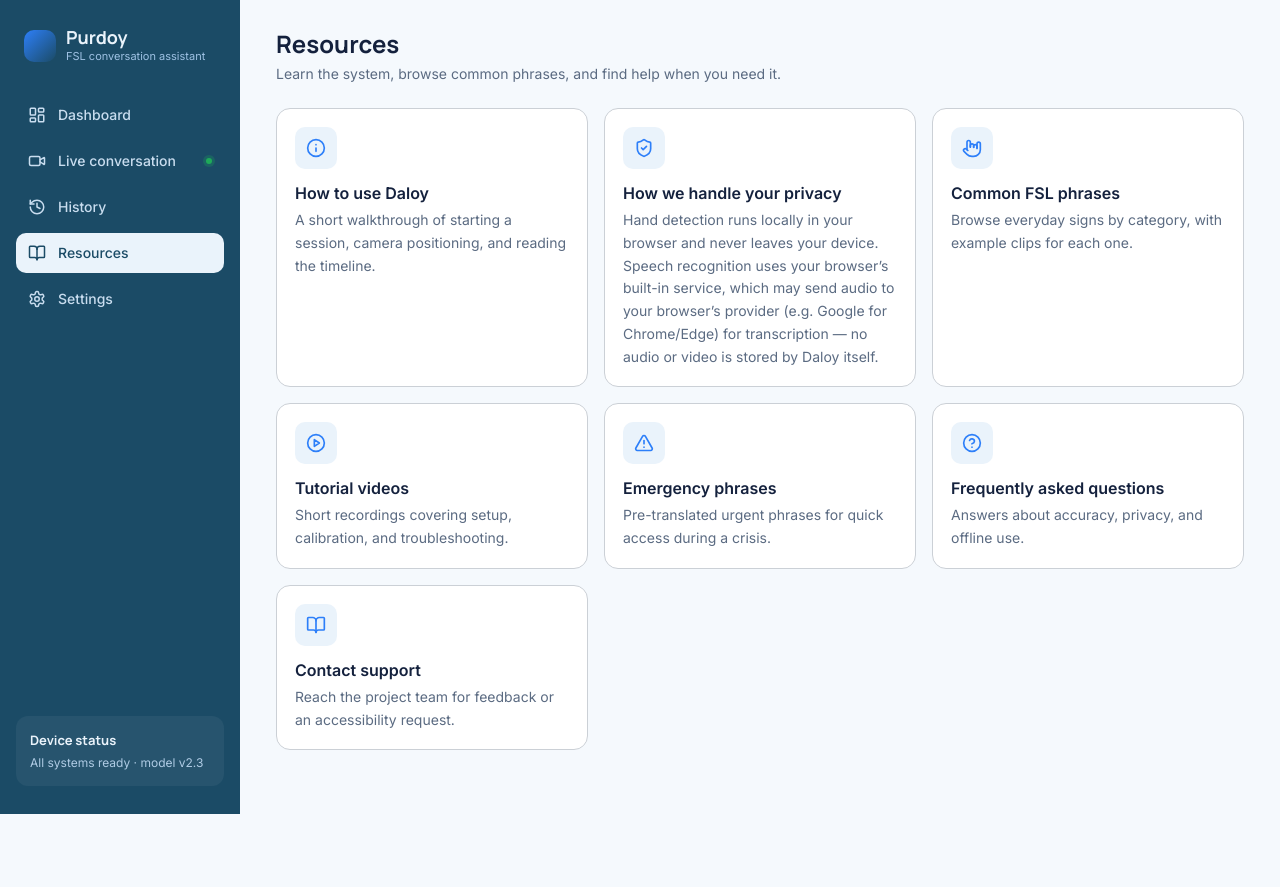
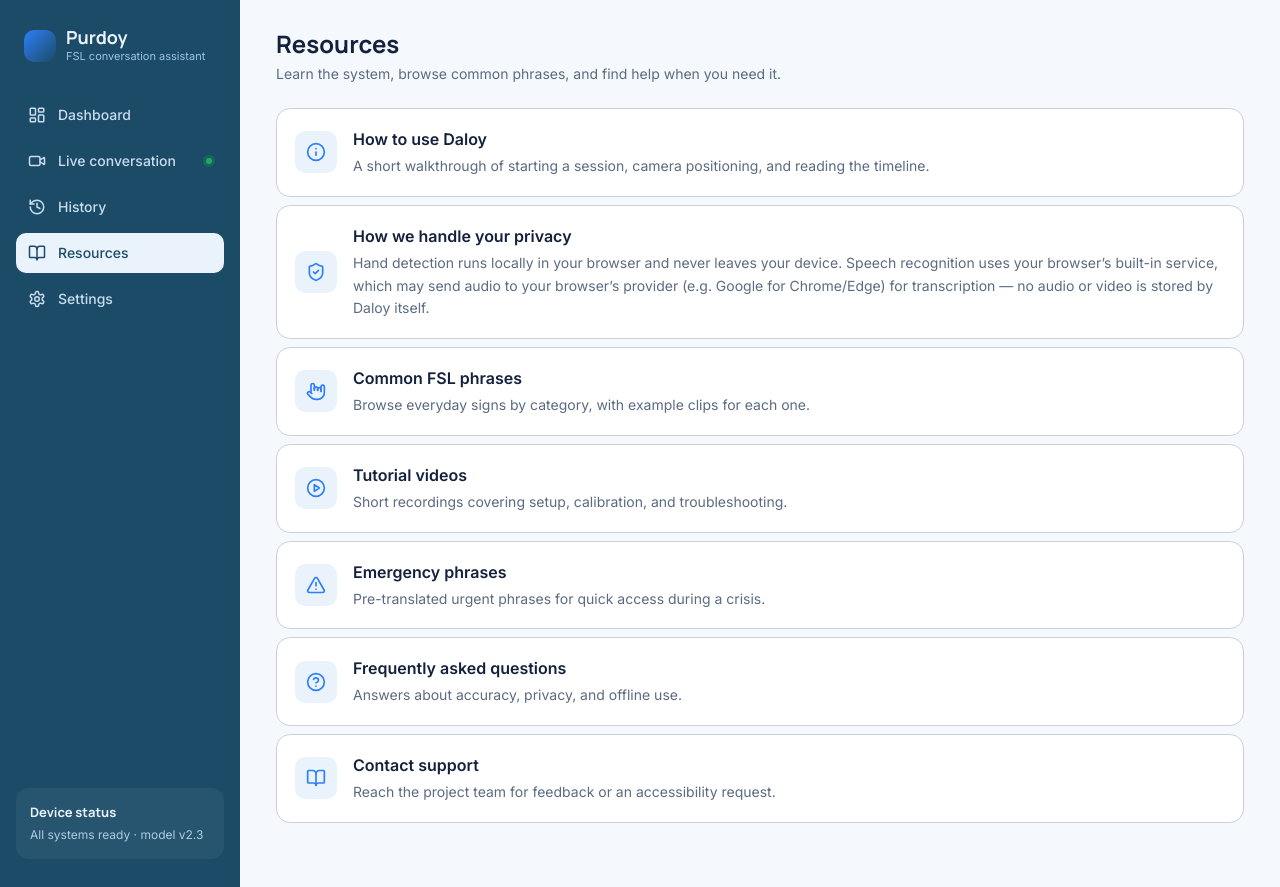
Before and after one commit to Kzarka7/SignSync, a React (Vite) app: page /resources in a window 1280 px wide. Before the commit the page ends 814 px from the top, so only its background shows below. Built offline with nearby package versions, Linux system fonts and the light colour scheme; no server answers.

Commit message:
fixing resources ui

```diff
--- a/src/components/history/SessionHistoryCard.tsx
+++ b/src/components/history/SessionHistoryCard.tsx
@@ -4,7 +4,7 @@ import Button from '../shared/Button'
 
 export default function SessionHistoryCard({ session }: { session: ConversationSession }) {
   return (
-    <div className="flex items-center gap-4 p-4 border border-border rounded-xl2 bg-white mb-2.5">
+    <div className="flex items-center gap-4 p-[18px] border border-border rounded-xl2 bg-white mb-2.5">
       <div className="w-13 h-13 rounded-[10px] bg-signal-light text-signal flex items-center justify-center flex-shrink-0" style={{ width: 42, height: 42 }}>
         <Video size={20} />
       </div>
--- a/src/components/resources/ResourceCard.tsx
+++ b/src/components/resources/ResourceCard.tsx
@@ -2,12 +2,14 @@ import { LucideIcon } from 'lucide-react'
 
 export default function ResourceCard({ icon: Icon, title, description }: { icon: LucideIcon; title: string; description: string }) {
   return (
-    <div className="bg-white border border-border rounded-xl2 p-4.5 cursor-pointer hover:border-[#c9d6e4] hover:-translate-y-px transition-transform" style={{ padding: '18px' }}>
-      <div className="rounded-[10px] bg-signal-light text-signal flex items-center justify-center mb-3" style={{ width: 42, height: 42 }}>
+    <div className="grid grid-cols-[42px_1fr] gap-4 items-center bg-white border border-border rounded-xl2 p-[18px] cursor-pointer hover:border-[#c9d6e4] hover:-translate-y-px transition-transform">
+      <div className="rounded-[10px] bg-signal-light text-signal flex items-center justify-center" style={{ width: 42, height: 42 }}>
         <Icon size={20} />
       </div>
-      <h3 className="text-md font-semibold mb-1">{title}</h3>
-      <p className="text-sm text-text-2 leading-relaxed">{description}</p>
+      <div>
+        <h3 className="text-md font-semibold mb-1">{title}</h3>
+        <p className="text-sm text-text-2 leading-relaxed">{description}</p>
+      </div>
     </div>
   )
 }
--- a/src/pages/ResourcesPage.tsx
+++ b/src/pages/ResourcesPage.tsx
@@ -16,7 +16,7 @@ export default function ResourcesPage() {
   return (
     <div>
       <PageHeader title="Resources" description="Learn the system, browse common phrases, and find help when you need it." />
-      <div className="grid grid-cols-3 gap-4">
+      <div className="flex flex-col gap-2">
         {resources.map((r) => (
           <ResourceCard key={r.title} {...r} />
         ))}
```
